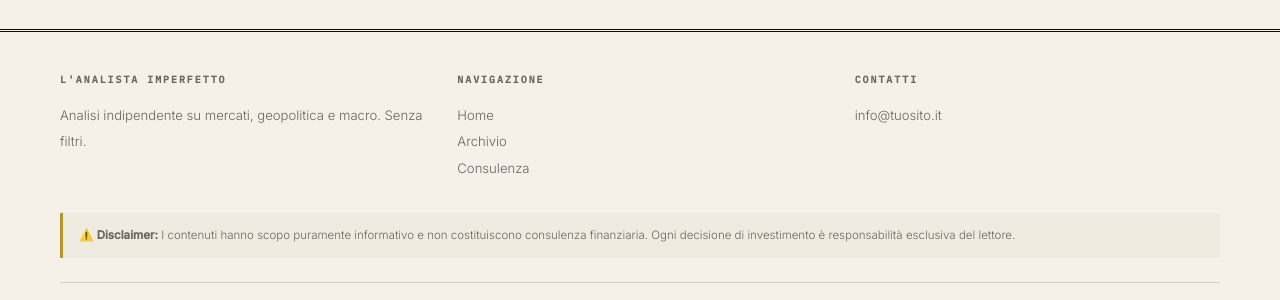
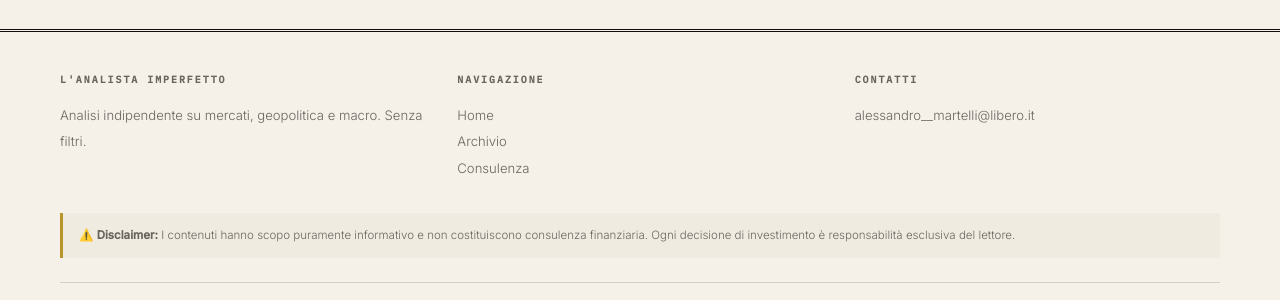
Before and after one commit to martellialessandro/martellialessandro.github.io, a Jekyll site: the page built from index.html, in a window 1280 px wide and 900 px high, scrolled down 809 px. Shown: the part 561-861 px from the top of the window. Built offline with Jekyll 4.4.1, drawn with Linux system fonts in a browser that asks for light colours; some web fonts are replaced.

Commit message:
Update _config.yml

```diff
--- a/_config.yml
+++ b/_config.yml
@@ -3,7 +3,7 @@ tagline: "La Stanza dei Bottoni: Mercati, geopolitica e trend senza filtri"
 description: "Analisi indipendente su mercati, geopolitica e macro. Senza filtri."
 url: "https://alessandromartelli.github.io"
 author: "Alessandro Martelli"
-email: "info@tuosito.it"
+email: "alessandro__martelli@libero.it"
 
 markdown: kramdown
 permalink: /:year/:month/:day/:title/
```
